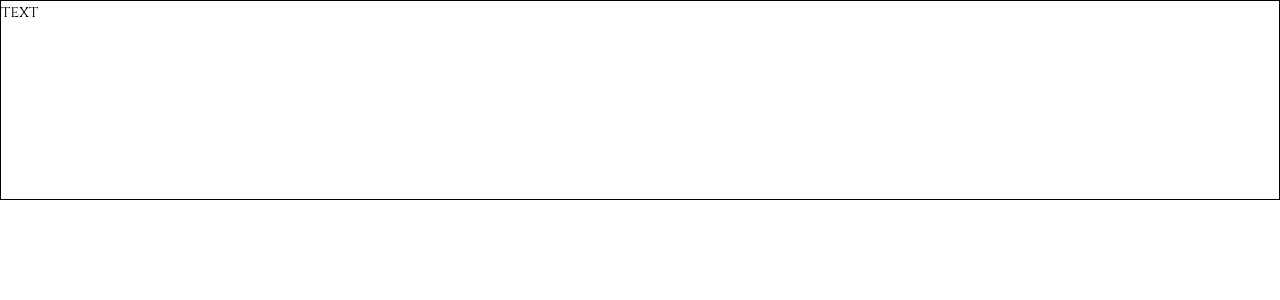
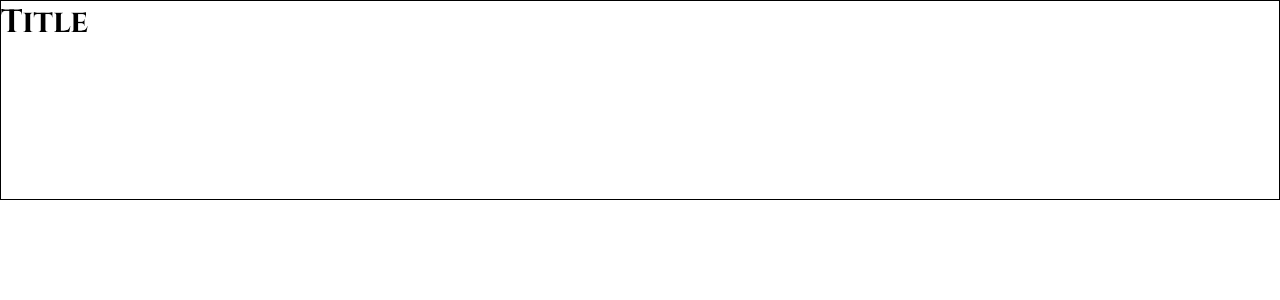
Before and after one commit to petrostorosyan/martinese, a Next.js app: page / in a window 1280 px wide. Shown: the top 300 px of the page. Built offline with nearby package versions, Linux system fonts and the light colour scheme.

Commit message:
add title

```diff
--- a/src/app/page.tsx
+++ b/src/app/page.tsx
@@ -4,7 +4,7 @@ import styles from "./page.module.scss";
 export default function Home() {
   return (
     <main className={styles.main}>
-      text
+      <h1>Title</h1>
     </main>
   );
 }
```
